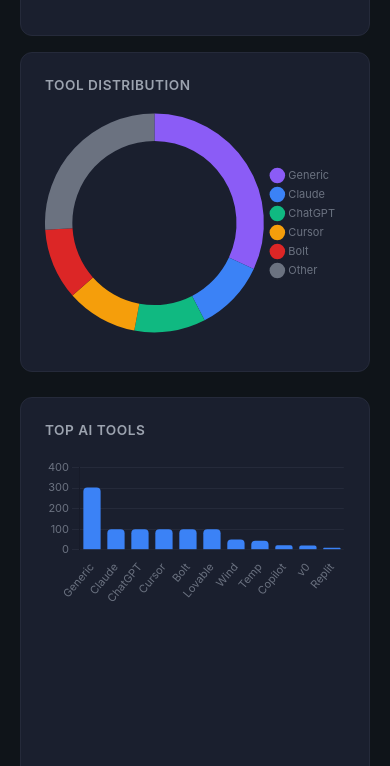
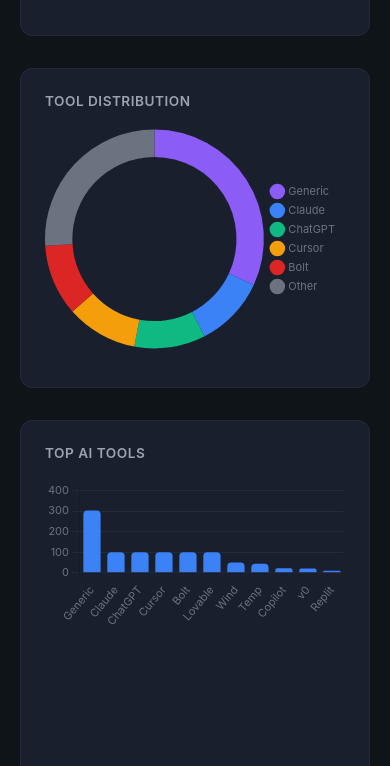
Before and after one commit to cristinamerisoiu/ai-app-tracker, a website: page index.html in a window 390 px wide. Shown: the part 1018-1784 px from the top of the page. Drawn offline with nearby package versions, Linux system fonts and the light colour scheme.

Commit message:
Update style.css

```diff
--- a/style.css
+++ b/style.css
@@ -106,7 +106,7 @@
     display: grid;
     grid-template-columns: 1fr 1fr;
     gap: 16px;
-    margin-bottom: 25px;
+    margin-bottom: 20px;
 }
 
 .chart-box {
@@ -119,6 +119,7 @@
 
 .chart-box.full {
     height: 320px;
+    margin-top: 16px;
 }
 
 h3 {
@@ -156,9 +157,15 @@
 
     .charts-row {
         grid-template-columns: 1fr;
+        margin-bottom: 0;
+    }
+
+    .chart-box {
+        margin-bottom: 16px;
     }
 
     .chart-box.full {
-        height: 500px;
+        height: 600px;
+        margin-top: 16px;
     }
 }
```
